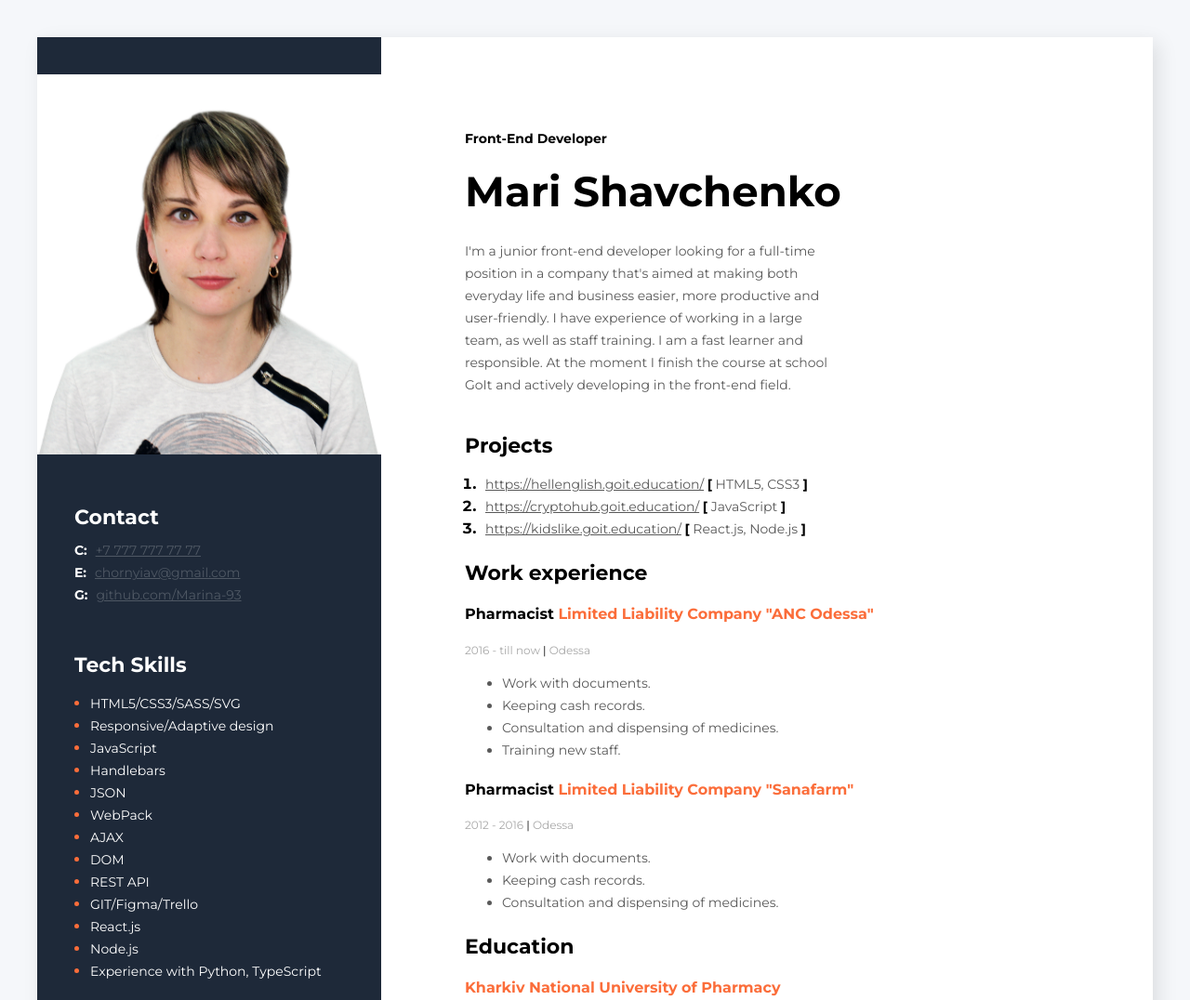
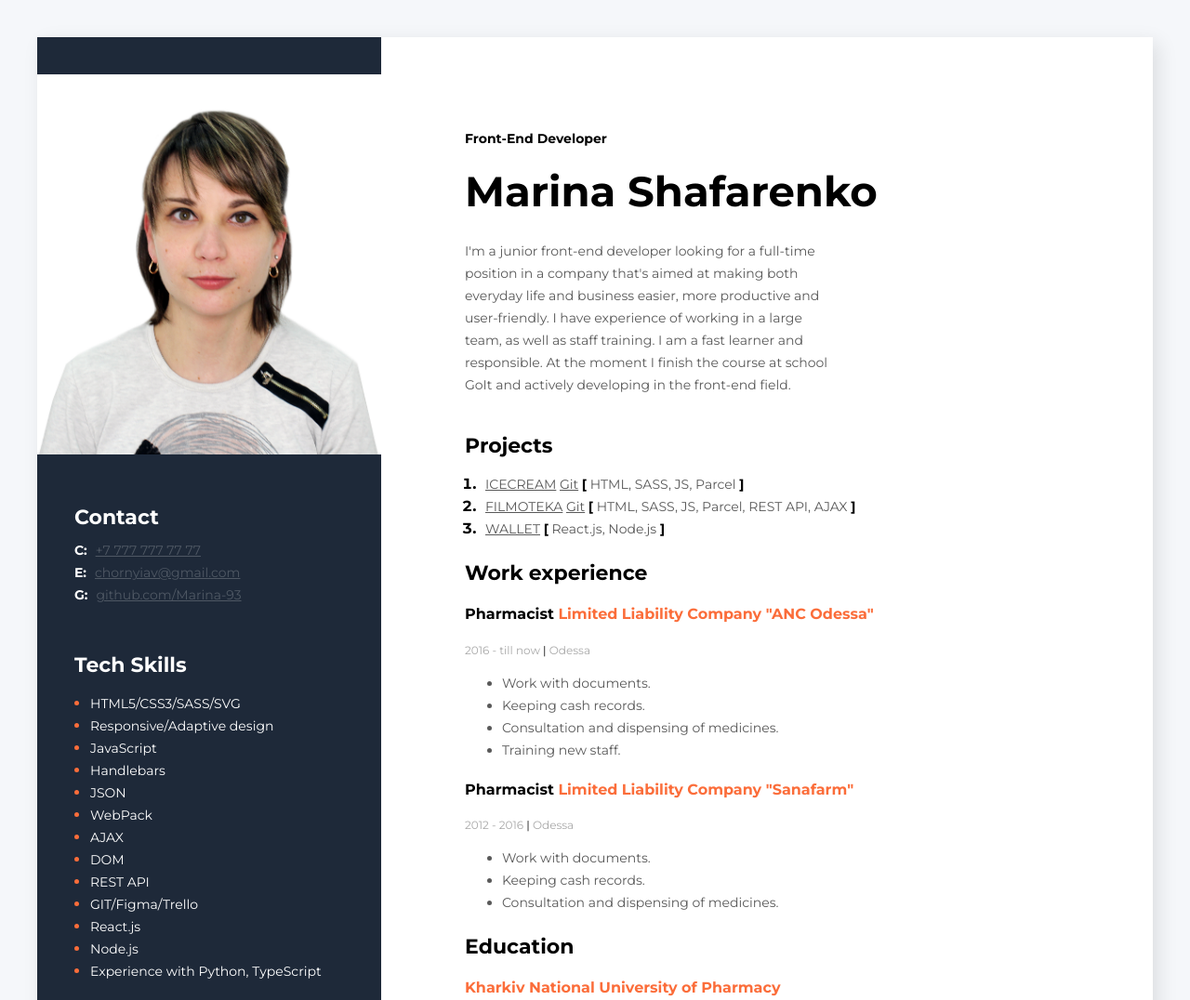
Before and after one commit to Marina-93/Resume, a plain HTML site: page index.html in a window 1280 px wide. Shown: the top 1076 px of the page at 93% size. Drawn offline with Linux system fonts and the light colour scheme.

Commit message:
fix projects

```diff
--- a/index.html
+++ b/index.html
@@ -12,37 +12,39 @@
 <body>
     <div class="main-container">
             <div class="main-content-section">
-            <div class="about-me-section">
+            <section class="about-me-section">
                 <h1 class="about-me-profession">Front-End Developer</h1>
-                <h2 class="about-me-name">Mari Shavchenko</h2>
+                <h2 class="about-me-name">Marina Shafarenko</h2>
                 <p class="about-me-description">I'm a junior front-end developer looking for a full-time position in
                 a company that's aimed at making both everyday life and business
                 easier, more productive and user-friendly. I have experience of working
                 in a large team, as well as staff training. I am a fast learner and
                 responsible. At the moment I finish the course at school GoIt and
                 actively developing in the front-end field.</p>
-            </div>
-            <div class="me-projects-section">
+            </section>
+            <section class="me-projects-section">
                 <h3 class="main-content-title"> Projects </h3>
                 <ol class="my-projects-list">
                     <li class="my-project-item">
                         <span class="my-project-text">
-                            <a href="https://hellenglish.goit.education/" class="my-project-link" >https://hellenglish.goit.education/</a>
-                            <span class="my-projects-bracket">[</span> HTML5, CSS3 <span class="my-projects-bracket"> ] </span>
+                            <a href="https://aomarchenko.github.io/Ocean-s_Thirteen/" class="my-project-link" >ICECREAM</a>
+                            <a href="https://github.com/Marina-93/Ocean-s_Thirteen" class="my-project-link">Git</a>
+                            <span class="my-projects-bracket">[</span> HTML, SASS, JS, Parcel <span class="my-projects-bracket"> ] </span>
                         </span> </li>
                     <li class="my-project-item">
                         <span class="my-project-text">
-                            <a href="https://cryptohub.goit.education/"class="my-project-link"> https://cryptohub.goit.education/</a>
-                            <span class="my-projects-bracket">[</span> JavaScript <span class="my-projects-bracket">] </span>
+                            <a href="https://aomarchenko.github.io/The_Magnificent_Seven/"class="my-project-link"> FILMOTEKA</a>
+                            <a href="https://github.com/Marina-93/The_Magnificent_Seven" class="my-project-link">Git</a>
+                            <span class="my-projects-bracket">[</span> HTML, SASS, JS, Parcel, REST API, AJAX <span class="my-projects-bracket">] </span>
                         </span></li>
                     <li class="my-project-item">
                         <span class="my-project-text">
-                            <a href="https://kidslike.goit.education/ "class="my-project-link"> https://kidslike.goit.education/</a>
+                            <a href="https://wallet-team15.netlify.app/login "class="my-project-link"> WALLET</a>
                             <span class="my-projects-bracket">[</span> React.js, Node.js <span class="my-projects-bracket"> ] </span>
                         </span></li>
                 </ol>
-            </div>
-            <div class="me-work-experience-section">
+            </section>
+            <section class="me-work-experience-section">
                 <h3 class="main-content-title">Work experience</h3>
                 <div class="my-work-experience-company-block">
                     <h4>Pharmacist <span class="my-work-experience-company"> Limited Liability Company "ANC Odessa" </span> </h4>
@@ -63,7 +65,7 @@
                         <li class="my-work-experience-duty"> Consultation and dispensing of medicines. </li>
                     </ul>
                 </div>
-            </div>
+            </section>
             <div class="me-eduacation-section">
                 <h3 class="main-content-title"> Education </h3>
                 <h4> <span class="university"> Kharkiv National University of Pharmacy </span> </h4>
```
